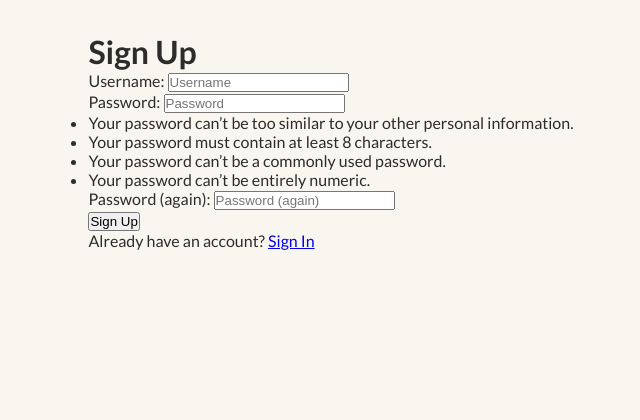
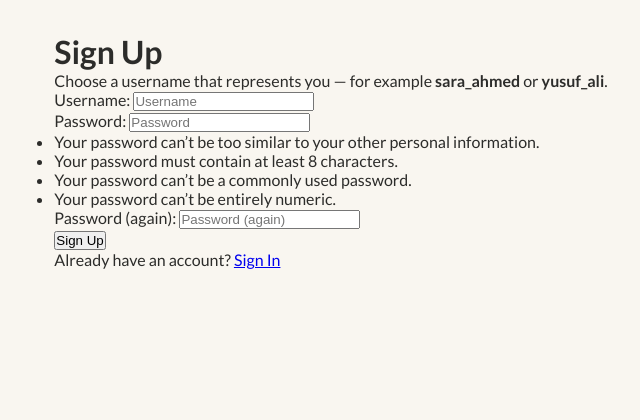
Before and after one commit to Sascha-netizen/sakina_matchmaking, a Django app: page /accounts/signup/ in a window 1280 px wide. Shown: the part 69-489 px from the top of the page, without its empty margins (309-949 px from the left). Run offline with Django 4.2, Linux system fonts and the light colour scheme.

Commit message:
Add username hint on signup page

```diff
--- a/templates/account/signup.html
+++ b/templates/account/signup.html
@@ -4,6 +4,7 @@
 
 {% block content %}
 <h1>Sign Up</h1>
+<p class="form-hint">Choose a username that represents you — for example <strong>sara_ahmed</strong> or <strong>yusuf_ali</strong>.</p>
 <form method="post">
     {% csrf_token %}
     {{ form.as_p }}
```
